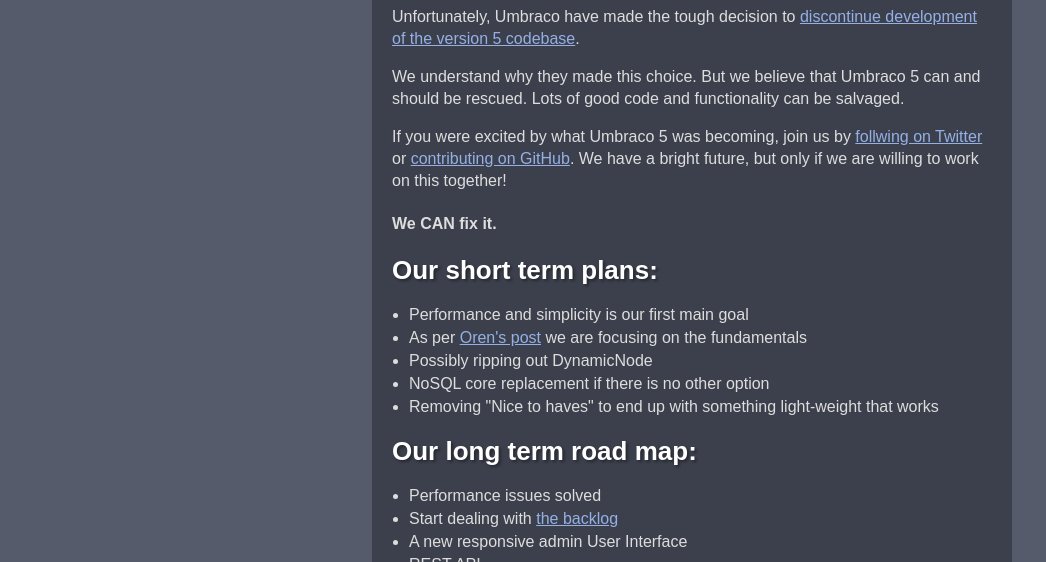
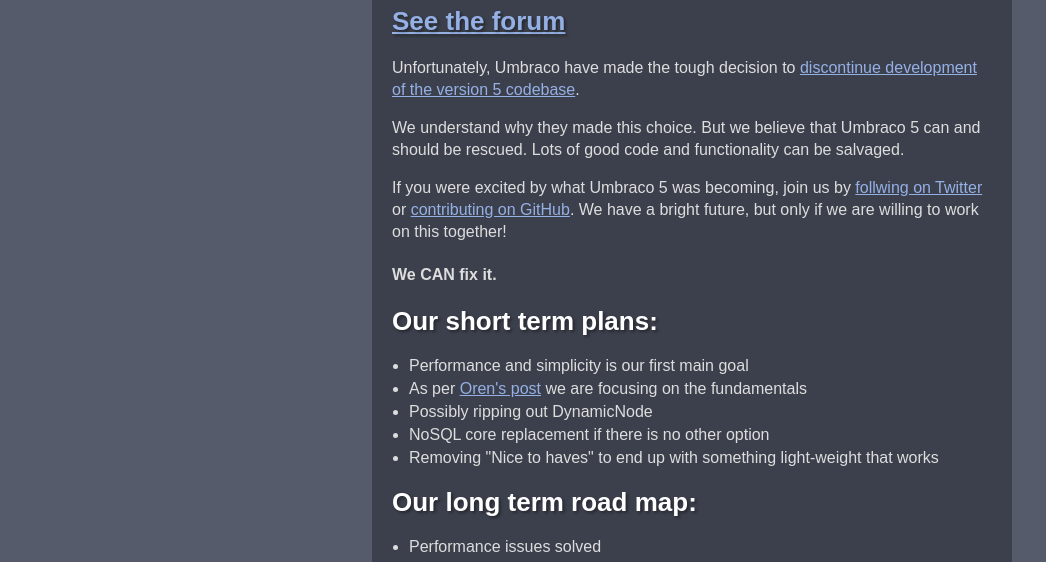
Before and after one commit to RebelCMS/rebelcmswebsite, a plain HTML site: page index.html in a window 1280 px wide. Shown: the part 538-1100 px from the top of the page, without its empty margins (118-1164 px from the left). Drawn offline with Linux system fonts and the light colour scheme; a script that the page names is missing.

Commit message:
made the forum link more prominent

```diff
--- a/index.html
+++ b/index.html
@@ -20,6 +20,7 @@
         <div class="content" role="main">
 
             <h2>Why?</h2>
+			<h3><a href='http://forum.rebelcms.com'>See the forum</a></h3>
             <p>Unfortunately, Umbraco have made the tough decision to <a href="http://umbraco.com/follow-us/blog-archive/2012/6/13/v5-rip.aspx">discontinue development of the version 5 codebase</a>.</p>
             <p>We understand why they made this choice. But we believe that Umbraco 5 can and should be rescued. Lots of good code and functionality can be salvaged.</p>
             <p>If you were excited by what Umbraco 5 was becoming, join us by <a href="http://twitter.com/rebel_cms">follwing on Twitter</a> or <a href="https://github.com/RebelCMS">contributing on GitHub</a>. We have a bright future, but only if we are willing to work on this together!</p>
```
